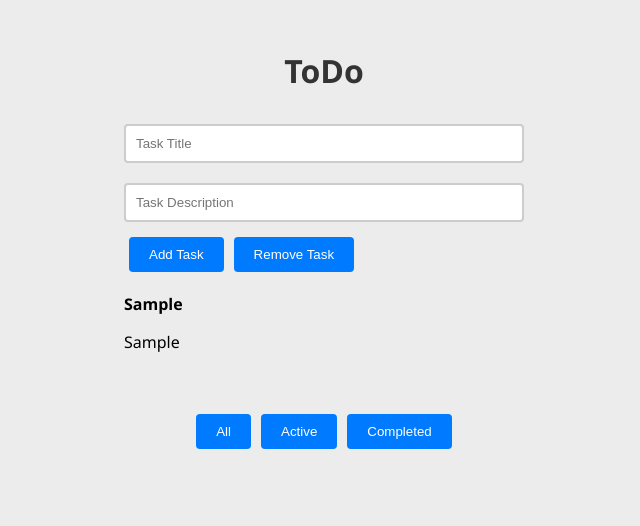
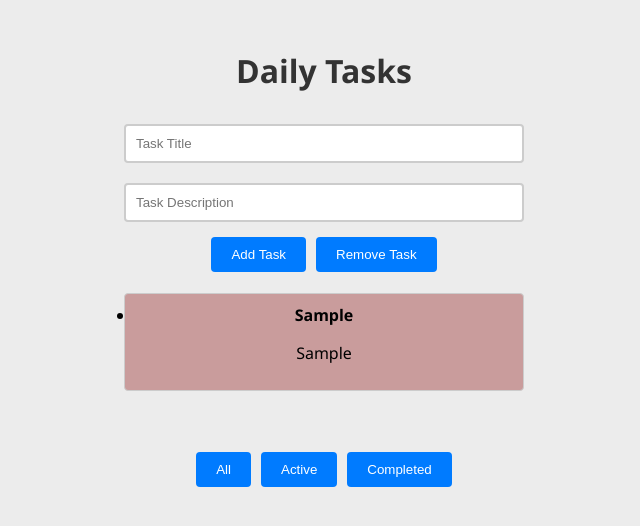
Before and after one commit to AureateProgrammer/Daily-Task-To-Do-, a React (Vite) app: page / in a window 1280 px wide. Both pictures are taken after typing "Sample", "Sample" into the empty fields and a click on the button "Add Task". Shown: the top 526 px of the page, without its empty margins (316-956 px from the left). Built offline with nearby package versions, Linux system fonts and the light colour scheme.

Commit message:
Creating daily task

```diff
--- a/src/components/ToDo.tsx
+++ b/src/components/ToDo.tsx
@@ -35,8 +35,8 @@ export default function ToDo() {
   }
 
   return (
-    <div style={{ padding: "20px", maxWidth: "400px", margin: "0 auto" }}>
-      <h1 >ToDo</h1>
+      <div className="task-container" style={{ maxWidth: '400px', margin: '0 auto', padding: '20px', textAlign: 'center' }}>
+      <h1>Daily Tasks</h1>
       <input
         type="text"
         placeholder="Task Title"
@@ -53,18 +53,15 @@ export default function ToDo() {
       <button onClick={addTask}>Add Task</button>
       <button onClick={removeTask}>Remove Task</button>
 
-      <ul id="task-list" style={{ listStyle: "none", padding: 0 }}>
+        <ul className="task-list">
         {tasks.map((task, index) => (
           <li
             key={index}
             onClick={() => toggleTodo(index)}
-            style={{
-              textDecoration: task.completed ? "line-through" : "none",
-              marginBottom: "10px",
-            }}
+              className={`task-item ${task.completed ? "completed" : ""}`}
           >
-            <strong>{task.title}</strong>
-            {task.description && <p>{task.description}</p>}
+              <strong className="task-title">{task.title}</strong>
+              {task.description && <p className="task-desc">{task.description}</p>}
           </li>
         ))}
 
--- a/src/index.css
+++ b/src/index.css
@@ -38,5 +38,8 @@ button:hover {
     padding: 10px;
     background-color: rgb(201, 156, 156);
 
+    display: flex;
+    flex-direction: column;
+
 
 }
```
